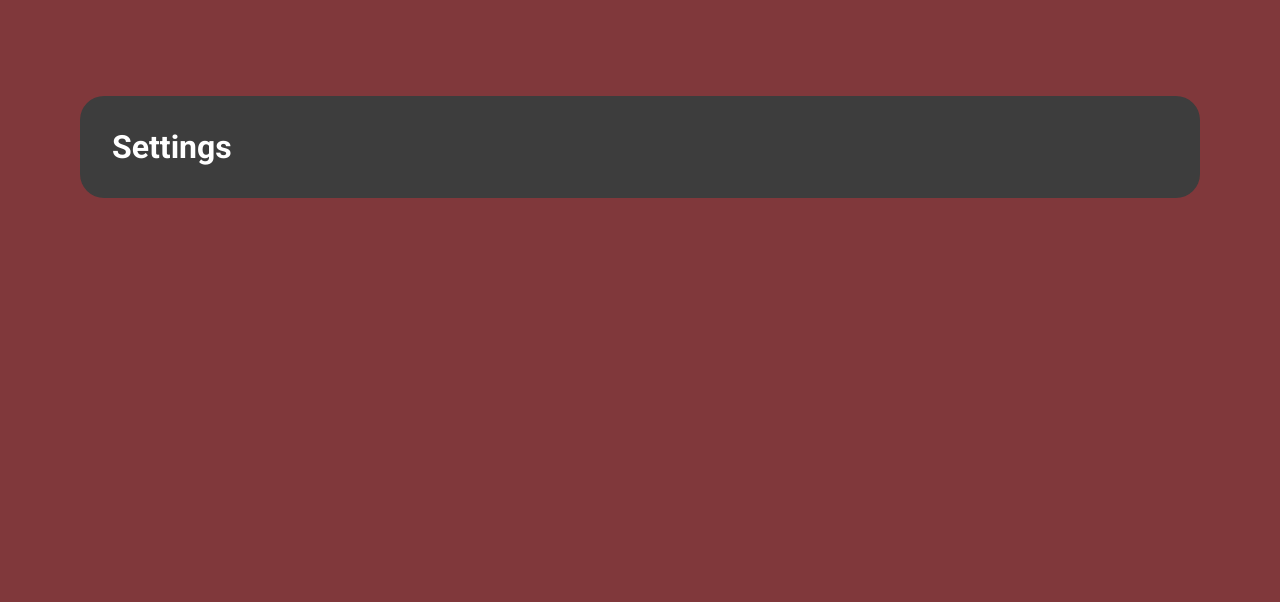
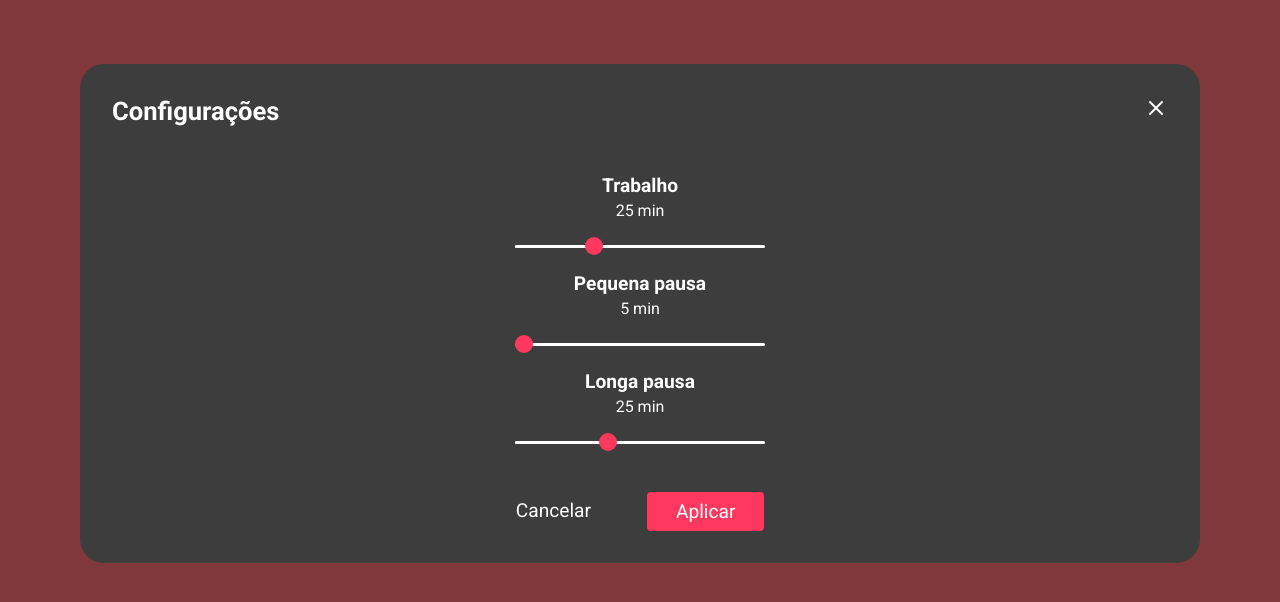
Before and after one commit to jonathan-castro-dev/pomodoro-clock, a React (Vite) app: page /settings in a window 1280 px wide. Shown: the top 602 px of the page. Built offline with nearby package versions, Linux system fonts and the light colour scheme.

Commit message:
style: create settings page

```diff
--- a/package.json
+++ b/package.json
@@ -10,6 +10,7 @@
     "preview": "vite preview"
   },
   "dependencies": {
+    "@radix-ui/react-slider": "^1.1.2",
     "lucide-react": "^0.379.0",
     "react": "^18.2.0",
     "react-dom": "^18.2.0",
--- a/src/layouts/default-layout.styles.ts
+++ b/src/layouts/default-layout.styles.ts
@@ -2,7 +2,7 @@ import { css, styled } from 'styled-components'
 
 export const LayoutDefault = styled.div`
   max-width: 1120px;
-  margin: 6rem auto 2rem auto;
+  margin: 4rem auto 1rem auto;
   padding: 2rem;
   border-radius: 1.5rem;
 
--- a/src/pages/Settings/index.tsx
+++ b/src/pages/Settings/index.tsx
@@ -1,3 +1,68 @@
+import { X } from 'lucide-react'
+import { Link } from 'react-router-dom'
+import * as Slider from '@radix-ui/react-slider'
+import { FormContainer, HeaderContainer } from './styles'
+
 export function Settings() {
-  return <h1>Settings</h1>
+  return (
+    <>
+      <HeaderContainer>
+        <h1>Configurações</h1>
+        <Link to="/">
+          <X />
+        </Link>
+      </HeaderContainer>
+      <FormContainer>
+        <p>Trabalho</p>
+        <span>25 min</span>
+        <Slider.Root
+          className="SliderRoot"
+          defaultValue={[25]}
+          min={10}
+          max={60}
+          step={5}
+        >
+          <Slider.Track className="SliderTrack">
+            <Slider.Range className="SliderRange" />
+          </Slider.Track>
+          <Slider.Thumb className="SliderThumb" aria-label="Volume" />
+        </Slider.Root>
+
+        <p>Pequena pausa</p>
+        <span>5 min</span>
+        <Slider.Root
+          className="SliderRoot"
+          defaultValue={[5]}
+          min={5}
+          max={15}
+          step={5}
+        >
+          <Slider.Track className="SliderTrack">
+            <Slider.Range className="SliderRange" />
+          </Slider.Track>
+          <Slider.Thumb className="SliderThumb" aria-label="Volume" />
+        </Slider.Root>
+
+        <p>Longa pausa</p>
+        <span>25 min</span>
+        <Slider.Root
+          className="SliderRoot"
+          defaultValue={[25]}
+          min={5}
+          max={60}
+          step={5}
+        >
+          <Slider.Track className="SliderTrack">
+            <Slider.Range className="SliderRange" />
+          </Slider.Track>
+          <Slider.Thumb className="SliderThumb" aria-label="Volume" />
+        </Slider.Root>
+
+        <div>
+          <Link to="/">Cancelar</Link>
+          <button type="submit">Aplicar</button>
+        </div>
+      </FormContainer>
+    </>
+  )
 }
--- /dev/null
+++ b/src/pages/Settings/styles.ts
@@ -0,0 +1,137 @@
+import { css, styled } from 'styled-components'
+
+export const HeaderContainer = styled.header`
+  display: flex;
+  align-items: center;
+  justify-content: space-between;
+
+  h1 {
+    font-size: 1.6rem;
+  }
+
+  a {
+    border-bottom: 2px solid transparent;
+
+    ${(props) => {
+      return css`
+        color: ${props.theme.white};
+      `
+    }}
+
+    &:hover {
+      ${(props) => {
+        return css`
+          border-color: ${props.theme['red-500']};
+        `
+      }}
+    }
+  }
+`
+
+export const FormContainer = styled.form`
+  display: flex;
+  flex-direction: column;
+  align-items: center;
+  margin-top: 3rem;
+
+  p {
+    font-size: 1.2rem;
+    font-weight: 600;
+    margin-bottom: 0.25rem;
+  }
+
+  .SliderRoot {
+    position: relative;
+    display: flex;
+    align-items: center;
+    user-select: none;
+    touch-action: none;
+    width: 250px;
+    height: 20px;
+    margin-block: 1rem;
+    cursor: pointer;
+  }
+
+  .SliderTrack {
+    position: relative;
+    flex-grow: 1;
+    border-radius: 9999px;
+    height: 3px;
+
+    ${(props) => css`
+      background-color: ${props.theme.white};
+    `}
+  }
+
+  .SliderRange {
+    position: absolute;
+    border-radius: 9999px;
+    height: 100%;
+
+    ${(props) => css`
+      background-color: ${props.theme.white};
+    `}
+  }
+
+  .SliderThumb {
+    display: block;
+    width: 18px;
+    height: 18px;
+    box-shadow: 0 2px 10px var(--black-a7);
+    border-radius: 10px;
+
+    ${(props) => css`
+      background-color: ${props.theme['red-500']};
+    `}
+  }
+  .SliderThumb:focus {
+    outline: none;
+    box-shadow: 0 0 0 5px rgba(0, 0, 0, 0.3);
+  }
+
+  input {
+    width: 250px;
+    margin-block: 1rem;
+  }
+
+  div {
+    display: flex;
+    align-items: center;
+    gap: 3.5rem;
+    margin-top: 1.5rem;
+
+    a {
+      border-bottom: 2px solid transparent;
+      text-decoration: none;
+      font-size: 1.2rem;
+
+      ${(props) => css`
+        color: ${props.theme.white};
+      `}
+
+      &:hover {
+        ${(props) => css`
+          border-color: ${props.theme['red-500']};
+        `}
+      }
+    }
+
+    button {
+      border: 0;
+      border-radius: 0.25rem;
+      padding: 0.5rem 1.8rem;
+      font-size: 1.2rem;
+      cursor: pointer;
+
+      transition: filter 0.2s;
+
+      ${(props) => css`
+        background-color: ${props.theme['red-500']};
+      `}
+
+      &:hover {
+        filter: brightness(0.8);
+      }
+    }
+  }
+`
```
Also changed, not shown: 1 other file (tests, documents, lock files or other folders).
